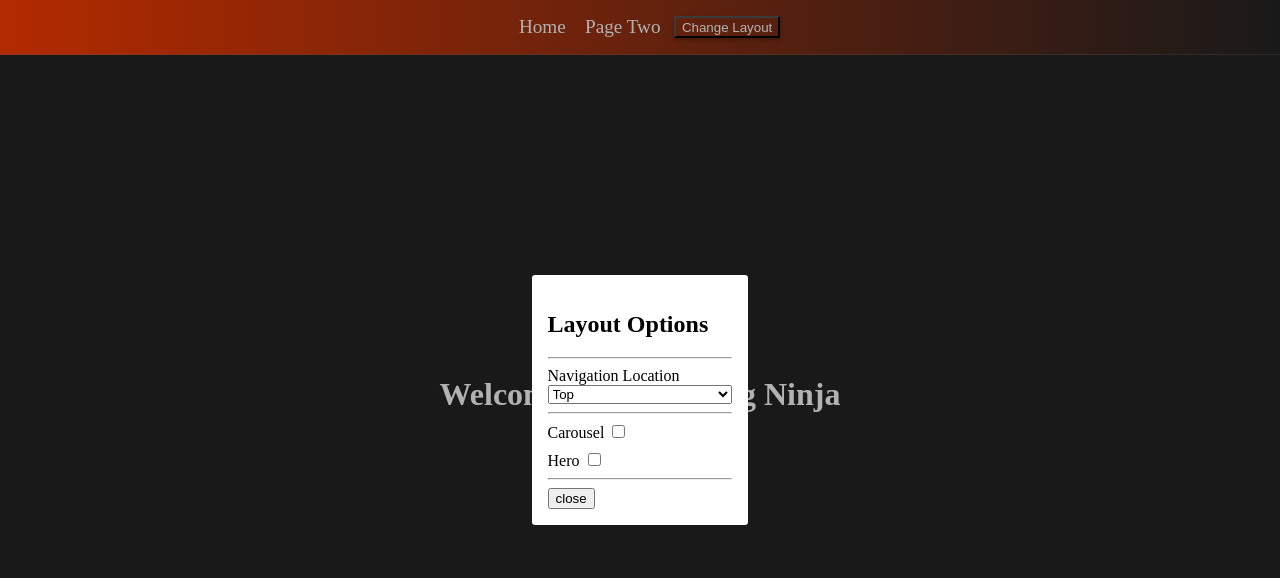
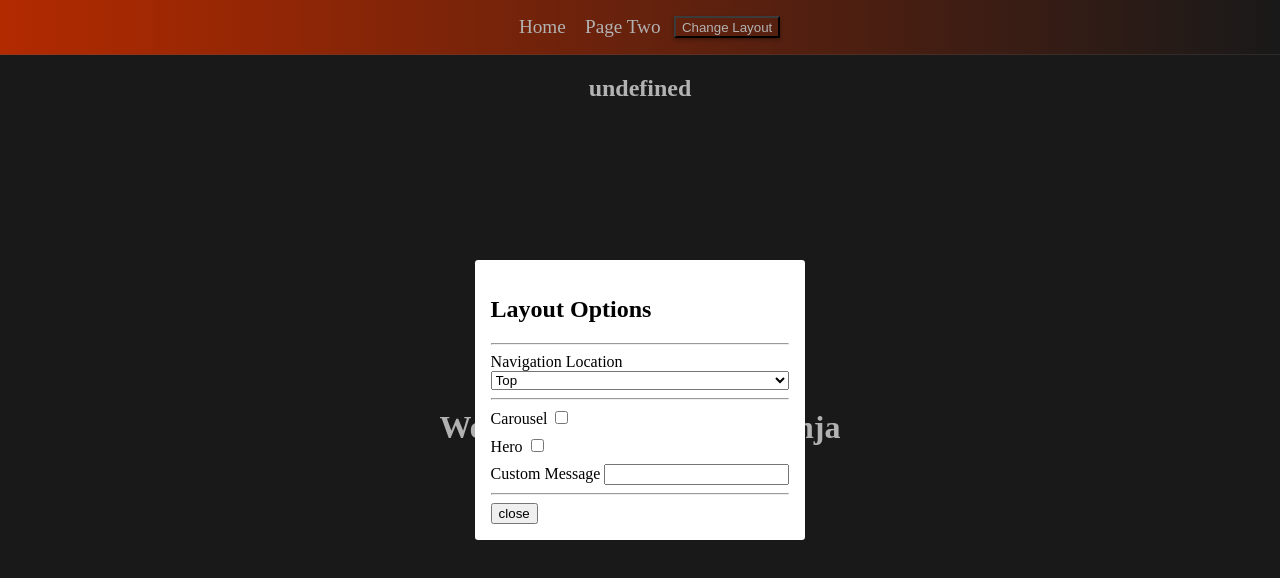
Before and after one commit to consultingninja/swapLayout, a SvelteKit app: page / in a window 1280 px wide. Both pictures are taken after a click on the button "Change Layout". Shown: the top 578 px of the page. Built offline with nearby package versions, Linux system fonts and the light colour scheme.

Commit message:
add message to modal

```diff
--- a/src/routes/+layout.svelte
+++ b/src/routes/+layout.svelte
@@ -2,7 +2,7 @@
 <script>
 	import Modal from '$lib/Modal.svelte';
     import Navbar from "$lib/Navbar.svelte";
-    import {layout, carousel,hero} from '../stores';
+    import {layout, carousel,hero,message} from '../stores';
 
     let layoutForm ;
     function handleFormChange(){
@@ -11,6 +11,10 @@
 
     }
 
+    let thisMessage ;
+
+    $:{ if($message !== thisMessage) message.set(thisMessage)
+    }
 
 </script>
 
@@ -18,6 +22,9 @@
 
 <div class='main-app' class:top={$layout==='top'} class:side={$layout==='side'}>
     <Navbar/>
+    {#if message !== ''}
+    <h2>{$message}</h2>
+    {/if}
     <div class="main-content">
         <slot>
         </slot>
@@ -45,6 +52,10 @@
         <div class="layout-option">
             <label for="hero">Hero</label>
             <input type="checkbox" name="hero" value="hero" on:change={()=> hero.set(!$hero)} checked={$hero} />
+        </div>
+        <div class="layout-option">
+            <label for="message">Custom Message</label>
+            <input type="text" name="message" bind:value={thisMessage} />
         </div>
 
 
```
